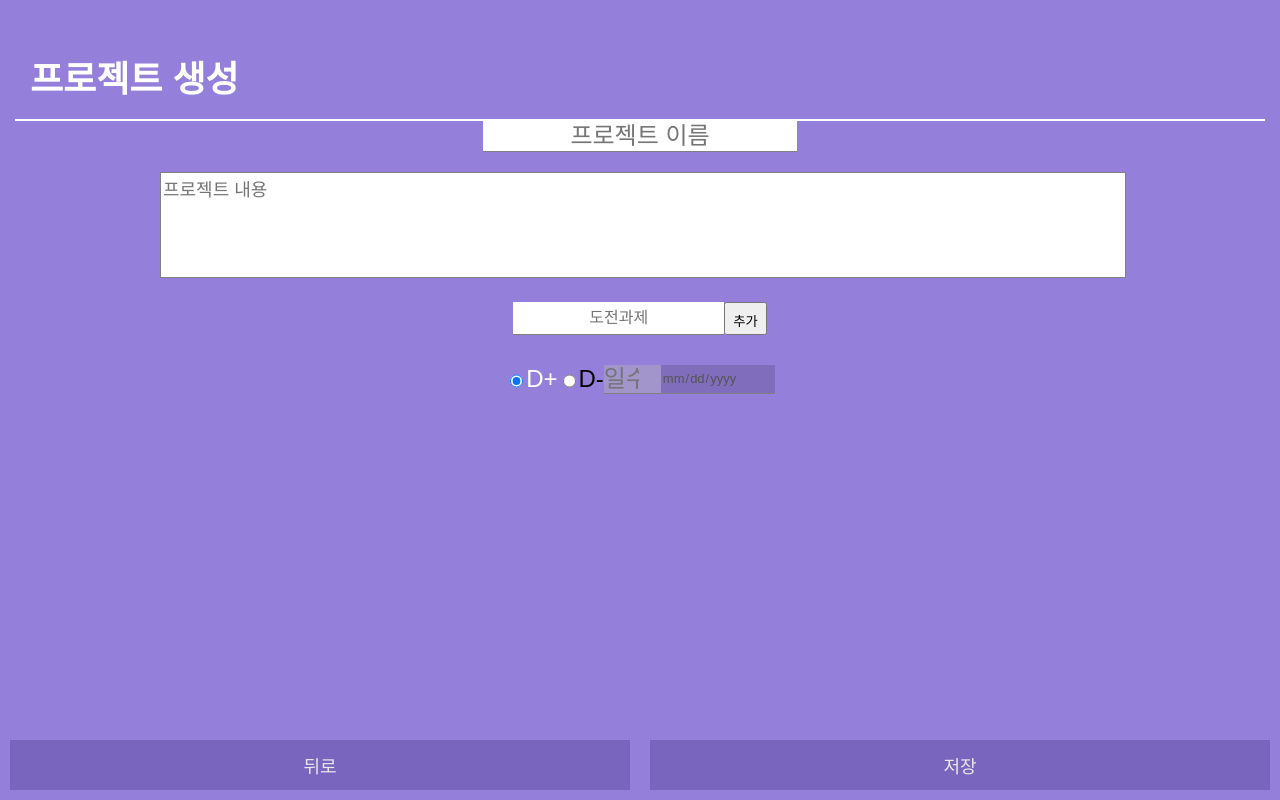
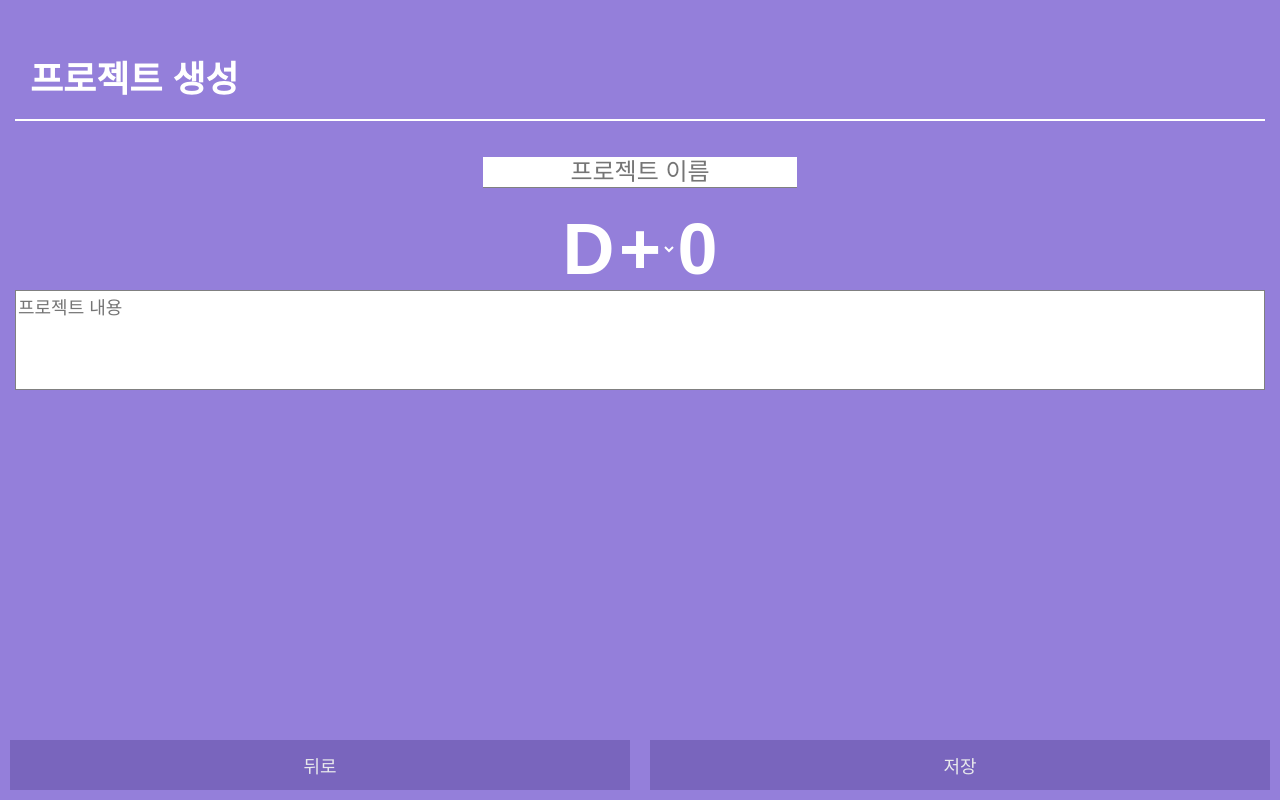
Before and after one commit to Leafurya/Dday-program, a React (Create React App) app in the folder client/: page /Create in a window 1280 px wide. Built offline with nearby package versions, Linux system fonts and the light colour scheme; a web font is replaced by a local one.

Commit message:
디자인 수정 4

```diff
--- a/client/src/component/Create.js
+++ b/client/src/component/Create.js
@@ -17,16 +17,43 @@ function Create({}){
 		<div className="borad">
 			<TopNavigator title={dataToModify?"프로젝트 수정":"프로젝트 생성"}></TopNavigator>
 			<div className="main_platform">
-				{/* <h1>프로젝트 {dataToModify?"수정":"생성"}</h1> */}
+				<div className='info_part'>
+					<input id="prj_name" type="text" placeholder="프로젝트 이름" defaultValue={prjName??""}></input>
+					<TypeChoicePart defaultCheck={dataToModify?dataToModify.D:"+"} day={dataToModify?.day}></TypeChoicePart>
+					<textarea rows="5" id="prj_cntnt" placeholder="프로젝트 내용" defaultValue={dataToModify?dataToModify.discription:""}></textarea>
+				</div>
+				<div className='task_part'>
+					<ul>
+
+					</ul>
+				</div>
+			</div>
+			{/* <div className="main_platform">
 				<input id="prj_name" type="text" placeholder="프로젝트 이름" defaultValue={prjName??""}></input>
 				<div style={{height:"100px",width:"75%"}}>
 					<textarea rows="5" id="prj_cntnt" placeholder="프로젝트 내용" defaultValue={dataToModify?dataToModify.discription:""}></textarea>
 				</div>
-				<InputTaskPart value="도전과제 추가" name="task_input" id="task_inputs" tasks={dataToModify?.tasks}></InputTaskPart>
+
 				<TypeChoicePart defaultCheck={dataToModify?dataToModify.D:"+"} day={dataToModify?.day}></TypeChoicePart>
-				<InputTaskPart value="최종 도전과제 추가" name="last_task_input" id="last_task_inputs" tasks={dataToModify?.lastTasks}></InputTaskPart>
-				<div style={{height: "50px"}}></div>
-			</div>
+
+				<ul>
+					<li id="tab1" class="btnCon">
+						<input type="radio" checked name="tabmenu" id="tabmenu1"/>
+						<label for="tabmenu1">menu1</label>
+						<div class="tabCon" >
+							<InputTaskPart value="도전과제 추가" name="task_input" id="task_inputs" tasks={dataToModify?.tasks}></InputTaskPart>
+						</div>
+					</li>
+					<li id="tab2" class="btnCon">
+						<input type="radio" checked name="tabmenu" id="tabmenu2"/>
+						<label for="tabmenu2">menu1</label>
+						<div class="tabCon" >
+							<InputTaskPart value="최종 도전과제 추가" name="last_task_input" id="last_task_inputs" tasks={dataToModify?.lastTasks}></InputTaskPart>
+						</div>
+					</li>
+				</ul>
+
+			</div> */}
 			<div className="function_btns">
 				<input className="function_btn" type="button" value="뒤로" onClick={()=>{window.history.back()}}></input>
 				<CreateBtn dataToModify={prjName}></CreateBtn>
--- a/client/src/component/ProgressBar.js
+++ b/client/src/component/ProgressBar.js
@@ -11,7 +11,7 @@ import "../style/Progressbar.css"
 			)
 		}
 		return(
-			<div className='bar_base' style={{background: `linear-gradient(to right,white ${progress}%,rgb(121 101 189) ${100-progress}%)`}}></div>
+			<div className='bar_base' style={{background: `linear-gradient(to right,white ${progress}%,rgb(121 101 189) ${progress}%)`}}></div>
 		)
 	}
 	return(
--- a/client/src/component/sub-compo/CreateSubCompos.js
+++ b/client/src/component/sub-compo/CreateSubCompos.js
@@ -1,4 +1,4 @@
-import React,{useEffect} from 'react';
+import React,{useEffect, useState} from 'react';
 import {GetPickedDate,GetOldDate} from '../../module/TimeModule';
 import Notice from '../../module/Notice.js';
 import { CreateTaskInputCell, GetElement, GetTaskFromInput } from '../../module/CreateCompModule';
@@ -35,39 +35,61 @@ function DisableInput(val){
 	}
 	document.getElementById("date_picker").disabled=val;
 }
-function TypeChoicePart(props){
+function TypeChoice({prj}){
+	const [data,setData]=useState({
+		type:(prj?.D)??"+",
+		day:(prj?.day)??0
+	})
+	let {type,day}=data
 	useEffect(()=>{
-		if(props.defaultCheck=="+"){
-			DisableInput(true);
+		let dayInput=document.getElementById("prj_day")
+		if(dayInput){
+			dayInput.focus()
+			dayInput.value=''
+			dayInput.value=data.day
 		}
-	},[])
+	},[data])
 	return(
-		<div className="type_choice">
-			<input defaultChecked={props.defaultCheck=="+"} id="D+" type="radio" value="D+" name="project_type" onClick={(event)=>{
-				DisableInput(true);
-			}}/>
-			<label className='base_style' htmlFor='D+'>
-				D+
+		<div className='base_style day_pick'>
+			<div>
+				<h1>D</h1>
+				<select defaultValue={type} className='base_style' name="type" id="type" onChange={(e)=>{
+					setData({...data,type:e.target.value})
+				}}>
+					<option vaule="+">+</option>
+					<option vaule="-">-</option>
+				</select>
+				<span className='day_input'>
+					{
+						type==="+"?(
+							<h1>0</h1>
+						):(
+							<span>
+								<label htmlFor='prj_day'>
+									{day}
 								</label>
-			<input defaultChecked={props.defaultCheck=="-"} id="D-" type="radio" value="D-" name="project_type" onClick={(event)=>{
-				DisableInput(false);
-			}}/>
-			<label htmlFor='D-'>
-				D-
-			</label>
-			<span>
-				<input disabled={props.defaultCheck=="plus"} type="number" placeholder="일수" id="prj_day" defaultValue={props.day?props.day:""} onChange={(event)=>{
+								<input className='base_style' type="number" id="prj_day" defaultValue={day} onChange={(event)=>{
 									let date=new Date()
-
+									console.log(Number(event.target.value))
 									date.setDate(Number(date.getDate())+Number(event.target.value))
 									let year=date.getFullYear()
 									let month=date.getMonth()+1
 									let dateVal=date.getDate()
 									document.querySelector("input[type=date]").value=year+"-"+(month<10?"0"+month:month)+"-"+(dateVal<10?"0"+dateVal:dateVal)
+									setData({...data,day:Number(event.target.value)})
+									event.target.focus()
 								}}></input>
-				<div style={{position: "relative"}}>
-					<input className="center_align_ab" disabled={props.defaultCheck=="plus"} type="date" id="date_picker" onChange={(event)=>{
-
+							</span>
+						)
+					}
+				</span>
+			</div>
+			{
+				type==="+"?(
+					<div>
+					</div>
+				):(
+					<input className='base_style' type="date" id="date_picker" onChange={(event)=>{
 						let dateDelta=GetPickedDate(event.target.value)-GetOldDate()
 						console.log("date pick",GetPickedDate(event.target.value),GetOldDate(),dateDelta)
 						if(dateDelta<=0){
@@ -76,12 +98,58 @@ function TypeChoicePart(props){
 						}
 						document.getElementById("prj_day").value=dateDelta;
 					}}></input>
+				)
+			}
 		</div>
-			</span>
+	)
+}
+// function TypeChoicePart(props){
+// 	useEffect(()=>{
+// 		if(props.defaultCheck=="+"){
+// 			DisableInput(true);
+// 		}
+// 	},[])
+// 	return(
+// 		<div className="type_choice">
+// 			<input defaultChecked={props.defaultCheck=="+"} id="D+" type="radio" value="D+" name="project_type" onClick={(event)=>{
+// 				DisableInput(true);
+// 			}}/>
+// 			<label className='base_style' htmlFor='D+'>
+// 				D+
+// 			</label>
+// 			<input defaultChecked={props.defaultCheck=="-"} id="D-" type="radio" value="D-" name="project_type" onClick={(event)=>{
+// 				DisableInput(false);
+// 			}}/>
+// 			<label htmlFor='D-'>
+// 				D-
+// 			</label>
+// 			<span>
+// 				<input disabled={props.defaultCheck=="plus"} type="number" placeholder="일수" id="prj_day" defaultValue={props.day?props.day:""} onChange={(event)=>{
+// 					let date=new Date()
 
-		</div>
-	);
-}
+// 					date.setDate(Number(date.getDate())+Number(event.target.value))
+// 					let year=date.getFullYear()
+// 					let month=date.getMonth()+1
+// 					let dateVal=date.getDate()
+// 					document.querySelector("input[type=date]").value=year+"-"+(month<10?"0"+month:month)+"-"+(dateVal<10?"0"+dateVal:dateVal)
+// 				}}></input>
+// 				<div style={{position: "relative"}}>
+// 					<input className="center_align_ab" disabled={props.defaultCheck=="plus"} type="date" id="date_picker" onChange={(event)=>{
+
+// 						let dateDelta=GetPickedDate(event.target.value)-GetOldDate()
+// 						console.log("date pick",GetPickedDate(event.target.value),GetOldDate(),dateDelta)
+// 						if(dateDelta<=0){
+// 							Notice.Alert("오늘보다 이후의 날짜만 선택 가능합니다.")
+// 							return;
+// 						}
+// 						document.getElementById("prj_day").value=dateDelta;
+// 					}}></input>
+// 				</div>
+// 			</span>
+
+// 		</div>
+// 	);
+// }
 function InputTaskPart({id,name,tasks}){
 	let perventionDuplication=1;
 
@@ -159,5 +227,5 @@ function CreateBtn({dataToModify}){
 		}}></input>
 	)
 }
-
+const TypeChoicePart=TypeChoice
 export {CreateBtn,DeleteBtn,TypeChoicePart,InputTaskPart};
--- a/client/src/style/BaseStyle.css
+++ b/client/src/style/BaseStyle.css
@@ -12,6 +12,7 @@
 	align-items: center;
 	flex-wrap: nowrap;
 	height:500px;
+	padding:0 15px;
 	/* position:relative;
 	top:50%;
 	transform: translate(0,-50%); */
--- a/client/src/style/Create.css
+++ b/client/src/style/Create.css
@@ -22,29 +22,34 @@ input[type=text]{
 	height:500px;
 	padding: 50px 0;
 } */
+input[type=date]::-webkit-calendar-picker-indicator{
+	color: white;
+}
 input[type=date]::-webkit-calendar-picker-text{
 	display:none;
+	color: white;
+
 }
 input[type=date]{
-	font-size: small;
+	font-size: large;
 	border: none;
-	height: 100%;
-	width: 113px;
 	background: none;
+	text-align: center;
 }
-input[type=number]{
+/* input[type=number]{
 	width: 50px;
 	font-size: x-large;
 	border: none;
 	text-align: center;
 	padding: 0 7px 0 0;
-}
+} */
 textarea{
 	border: 1px solid gray;
 	width: 100%;
 	height: 100px;
 	resize: none;
 	font-size: large;
+	box-sizing: border-box;
 }
 input[type=text]:focus,input[type=number]:focus,textarea:focus,input[type=date]:focus{
 	outline: none;
@@ -140,3 +145,74 @@ input[type=text]:focus,input[type=number]:focus,textarea:focus,input[type=date]:
 	background: none;
 	background-color: rgba(0, 0, 0, 0.137);
 }
+
+.tabmenu input:checked ~ label{
+	background:#ccc;
+}
+.tabmenu input:checked ~ .tabCon{
+	display:block;
+}
+
+.info_part{
+	flex:1;
+	width:100%;
+	display: flex;
+	flex-direction: column;
+	justify-content: center;
+	align-items: center;
+}
+.task_part{
+	flex:1;
+	width:100%;
+}
+.info_part .day_pick{
+	display: flex;
+	flex-direction: column;
+	align-items: center;
+	justify-content: center;
+}
+.info_part .day_pick h1{
+	font-size: 3em;
+	margin:0;
+	display: inline-block;
+}
+.info_part .day_pick select:focus{
+	outline: none;
+}
+.info_part .day_pick select{
+	background-color: #947fda;
+	border: none;
+	font-size: 3em;
+	text-align-last: center;
+	text-align: center;
+	-ms-text-align-last: center;
+	-moz-text-align-last: center;
+	font-weight: bold;
+}
+/* .info_part .day_pick select option{
+	background-color: #947fda;
+	text-align-last: center;
+	text-align: center;
+	-ms-text-align-last: center;
+	-moz-text-align-last: center;
+} */
+/* #prj_day::placeholder{
+	color: rgb(235, 235, 235);
+} */
+#prj_day{
+	height:1px;
+	width:1px;
+	background: none;
+	color:none;
+	caret-color: transparent;
+	border:none;
+	box-sizing: border-box;
+}
+.info_part .day_pick label[for=prj_day]{
+	font-size: 3em;
+	background: none;
+	font-weight: bold;
+	padding: 0;
+	width:150px;
+	overflow-wrap: normal;
+}
```
Also changed, not shown: client/test/main.js (+4 -1 lines). Lines whose indentation alone changed are shown as unchanged.
